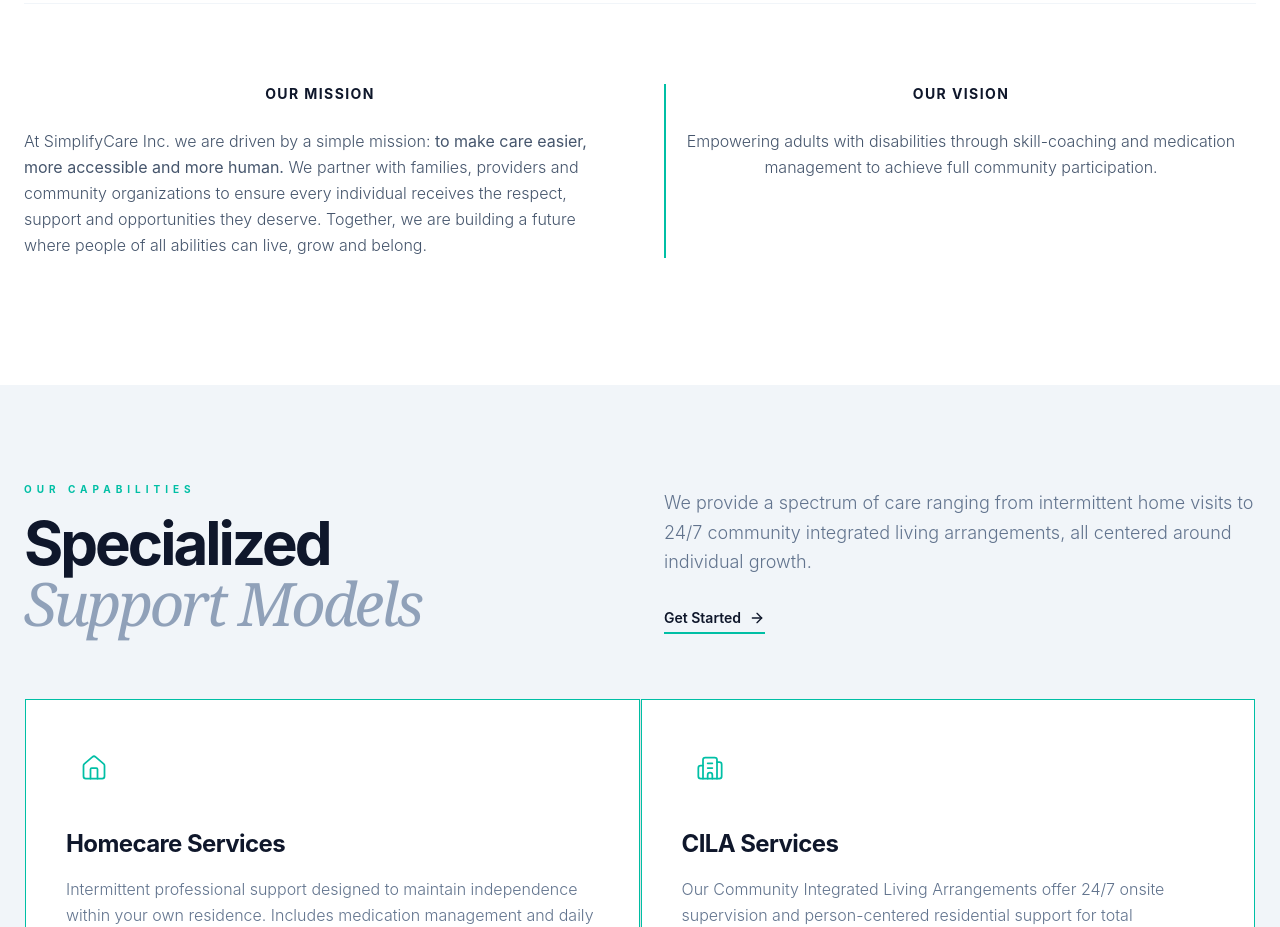
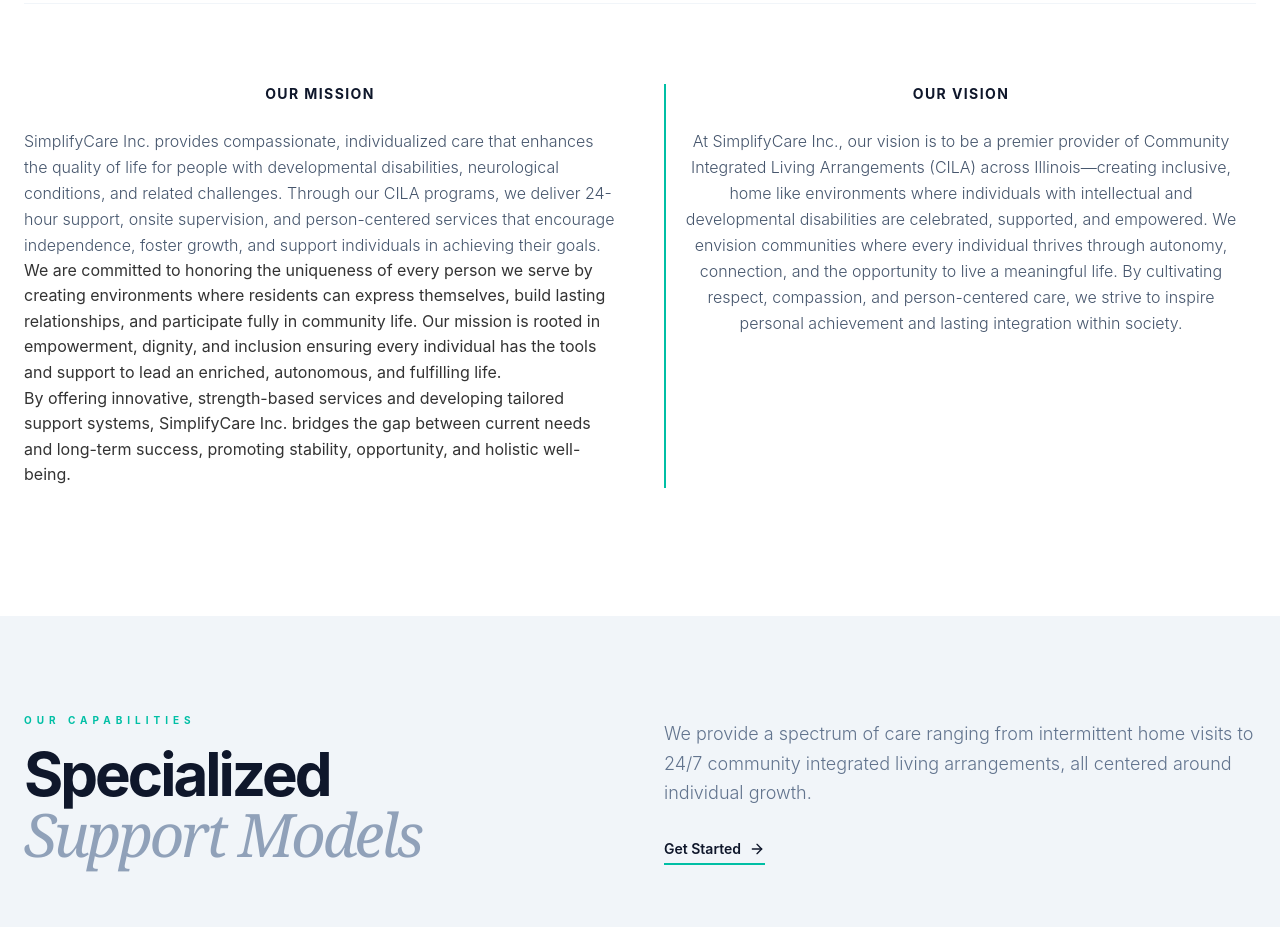
Before and after one commit to Abdul1013/Healthcare-website, a React (Vite) app: page / in a window 1280 px wide. Shown: the part 2460-3387 px from the top of the page. Built offline with nearby package versions, Linux system fonts and the light colour scheme.

Commit message:
Update About Us and Services components with enhanced content and structure for improved clarity and user engagement

```diff
--- a/src/Components/AboutUs.jsx
+++ b/src/Components/AboutUs.jsx
@@ -39,8 +39,8 @@ const AboutUs = () => {
           </div>
         </div>
 
-         <div className="flex flex-col md:flex-row gap-16 items-start mb-12">
-           {/*Image*/}
+        <div className="flex flex-col md:flex-row gap-16 items-start mb-12">
+          {/*Image*/}
           <div className="w-full md:w-1/2 animate-slide-up">
             <img
               src="/about2.jpg"
@@ -50,7 +50,6 @@ const AboutUs = () => {
           </div>
 
           <div className="w-full md:w-1/2 space-y-8">
-
             <div className="h-px w-20 bg-health-green" />
 
             <p className="text-lg text-slate-600 leading-relaxed font-light">
@@ -67,7 +66,6 @@ const AboutUs = () => {
               highest standard of care for our clients and their families.
             </p>
           </div>
-
         </div>
 
         {/* MISSION*/}
@@ -78,12 +76,28 @@ const AboutUs = () => {
                 Our Mission
               </h3>
               <p className="text-slate-600 font-light leading-relaxed">
-                At SimplifyCare Inc. we are driven by a simple mission:{" "}
-                <b>to make care easier, more accessible and more human. </b> We
-                partner with families, providers and community organizations to
-                ensure every individual receives the respect, support and
-                opportunities they deserve. Together, we are building a future
-                where people of all abilities can live, grow and belong.
+                SimplifyCare Inc. provides compassionate, individualized care
+                that enhances the quality of life for people with developmental
+                disabilities, neurological conditions, and related challenges.
+                Through our CILA programs, we deliver 24-hour support, onsite
+                supervision, and person-centered services that encourage
+                independence, foster growth, and support individuals in
+                achieving their goals.
+              </p>
+              <p>
+                We are committed to honoring the uniqueness of every person we
+                serve by creating environments where residents can express
+                themselves, build lasting relationships, and participate fully
+                in community life. Our mission is rooted in empowerment,
+                dignity, and inclusion ensuring every individual has the tools
+                and support to lead an enriched, autonomous, and fulfilling
+                life.
+              </p>
+              <p>
+                By offering innovative, strength-based services and developing
+                tailored support systems, SimplifyCare Inc. bridges the gap
+                between current needs and long-term success, promoting
+                stability, opportunity, and holistic well-being.
               </p>
             </div>
             <div className="md:border-l-2 border-health-green md:px-2 ">
@@ -91,8 +105,16 @@ const AboutUs = () => {
                 Our Vision
               </h3>
               <p className="text-slate-600 font-light leading-relaxed md:text-center">
-                Empowering adults with disabilities through skill-coaching and
-                medication management to achieve full community participation.
+                At SimplifyCare Inc., our vision is to be a premier provider of
+                Community Integrated Living Arrangements (CILA) across
+                Illinois—creating inclusive, home like environments where
+                individuals with intellectual and developmental disabilities are
+                celebrated, supported, and empowered. We envision communities
+                where every individual thrives through autonomy, connection, and
+                the opportunity to live a meaningful life. By cultivating
+                respect, compassion, and person-centered care, we strive to
+                inspire personal achievement and lasting integration within
+                society.
               </p>
             </div>
           </div>
--- a/src/Components/ServicesPage.jsx
+++ b/src/Components/ServicesPage.jsx
@@ -15,6 +15,10 @@ import {
   MessageCircle,
   Activity,
   CheckCircle2,
+  UtensilsCrossed,
+  ClipboardList,
+  Footprints,
+  LifeBuoy,
 } from "lucide-react";
 import Services from "./Services.jsx";
 
@@ -112,6 +116,108 @@ const cilaDetails = [
     title: "Safety, Staffing & Compliance",
     description:
       "State-licensed and fully insured. Background-checked staff, ongoing training, documented care plans, and rigorous compliance with Illinois DHS standards.",
+  },
+];
+
+const homecareScope = [
+  {
+    icon: Activity,
+    title: "Activities of Daily Living",
+    description:
+      "Housekeeping, laundry, and a safe living environment — plus personal services like bathing, dressing, grooming, and hygiene techniques.",
+  },
+  {
+    icon: Footprints,
+    title: "Ambulation",
+    description:
+      "Transfers between bed and wheelchair, with assistance using walkers, wheelchairs, and canes.",
+  },
+  {
+    icon: UtensilsCrossed,
+    title: "Meal Preparation",
+    description:
+      "Meal preparation and preservation that follows prescribed dietary requirements and nutrition standards.",
+  },
+  {
+    icon: ClipboardList,
+    title: "Documentation",
+    description:
+      "Patient journal entries, supervisor notifications for changing conditions, and medication compliance recording.",
+  },
+  {
+    icon: Car,
+    title: "Activities Outside the Home",
+    description:
+      "Medication pick-up, shopping, errands, and escort to appointments and social activities.",
+  },
+  {
+    icon: MessageCircle,
+    title: "Companionship & Supervision",
+    description:
+      "Meaningful companionship through talking, watching, and engaging with the client throughout the day.",
+  },
+  {
+    icon: Pill,
+    title: "Routine Health Supervision",
+    description:
+      "Medication reminders and supervision of simple, recommended exercises to support overall wellbeing.",
+  },
+  {
+    icon: LifeBuoy,
+    title: "Respite Care",
+    description:
+      "Short-term relief home services that give family caregivers a chance to rest and recharge.",
+  },
+];
+
+const cilaScope = [
+  {
+    icon: Activity,
+    title: "Personal Care & Daily Living Support",
+    description:
+      "Bathing, grooming, dressing, hygiene, toileting, and continence care — plus housekeeping and training in independent living skills and adaptive equipment.",
+  },
+  {
+    icon: Footprints,
+    title: "Mobility & Transfer Assistance",
+    description:
+      "Safe transfer support (bed, wheelchair, walker, cane), mobility and positioning assistance, fall prevention, and safety monitoring.",
+  },
+  {
+    icon: UtensilsCrossed,
+    title: "Nutrition & Meal Services",
+    description:
+      "Meal planning and preparation around dietary needs, nutritional intake monitoring, food storage and safety, and feeding support when needed.",
+  },
+  {
+    icon: Pill,
+    title: "Health Monitoring & Medication Support",
+    description:
+      "Medication reminders and adherence tracking, observation and reporting of health changes, provider coordination, and supervised activities.",
+  },
+  {
+    icon: ClipboardList,
+    title: "Documentation & Care Coordination",
+    description:
+      "Daily care logs, progress documentation, incident reporting, and communication with families, case managers, and supervisors.",
+  },
+  {
+    icon: Car,
+    title: "Community Integration & Social Support",
+    description:
+      "Transportation to appointments and activities, errands and shopping, encouragement of social connection, and community program participation.",
+  },
+  {
+    icon: MessageCircle,
+    title: "Companionship & Behavioral Support",
+    description:
+      "Emotional support, engagement in meaningful activities, and behavioral monitoring with support plans where applicable.",
+  },
+  {
+    icon: LifeBuoy,
+    title: "Respite & Relief Services",
+    description:
+      "Short-term care for family or primary caregivers, flexible scheduling, and emergency or temporary care coverage.",
   },
 ];
 
@@ -248,6 +354,64 @@ const ServicesPage = ({ onNavigate }) => {
             <span className="text-slate-900">Services</span>
           </nav>
 
+        </div>
+      </section>
+
+      {/* Scope of Services — separated by program */}
+      <section id="scope" className="w-full py-24 md:py-32 bg-white">
+        <div className="max-w-7xl mx-auto px-6">
+          <div className="mb-20 max-w-3xl">
+            <SectionHeading
+              eyebrow="Scope of Services"
+              line1="What we deliver,"
+              line2="program by program."
+              kicker="A clear breakdown of the support included in each of our two services. Use it to compare what each program covers and find the right fit."
+            />
+          </div>
+
+          {/* Homecare Scope */}
+          <div className="mb-24">
+            <div className="flex items-center gap-3 mb-10 pb-6 border-b border-slate-200">
+              <div className="w-10 h-10 rounded-xl bg-health-green/10 text-health-green flex items-center justify-center">
+                <Home size={20} strokeWidth={1.75} />
+              </div>
+              <div>
+                <p className="text-[10px] font-bold uppercase tracking-[0.4em] text-health-green">
+                  Program One
+                </p>
+                <h3 className="text-2xl md:text-3xl font-bold text-slate-900 tracking-tight">
+                  Homecare Service
+                </h3>
+              </div>
+            </div>
+            <div className="grid grid-cols-1 sm:grid-cols-2 lg:grid-cols-4 gap-6">
+              {homecareScope.map((item) => (
+                <DetailCard key={item.title} {...item} />
+              ))}
+            </div>
+          </div>
+
+          {/* CILA Scope */}
+          <div>
+            <div className="flex items-center gap-3 mb-10 pb-6 border-b border-slate-200">
+              <div className="w-10 h-10 rounded-xl bg-slate-900/10 text-slate-900 flex items-center justify-center">
+                <Building2 size={20} strokeWidth={1.75} />
+              </div>
+              <div>
+                <p className="text-[10px] font-bold uppercase tracking-[0.4em] text-slate-900">
+                  Program Two
+                </p>
+                <h3 className="text-2xl md:text-3xl font-bold text-slate-900 tracking-tight">
+                  CILA Program
+                </h3>
+              </div>
+            </div>
+            <div className="grid grid-cols-1 sm:grid-cols-2 lg:grid-cols-4 gap-6">
+              {cilaScope.map((item) => (
+                <DetailCard key={item.title} {...item} />
+              ))}
+            </div>
+          </div>
         </div>
       </section>
 
--- a/src/Components/UI/CareersModal.jsx
+++ b/src/Components/UI/CareersModal.jsx
@@ -6,13 +6,13 @@ const CareersModal = ({ isOpen, onClose }) => {
     <div className="fixed inset-0 z-50 flex items-center justify-center m-4 ">
       <div className="bg-white rounded-lg shadow-lg p-8 w-full max-w-md relative">
         <button
-          className="absolute top-2 right-2 text-gray-500 hover:text-health-pink text-xl"
+          className="absolute top-2 right-2 text-gray-500 hover:text-health-green text-xl"
           onClick={onClose}
           aria-label="Close"
         >
           &times;
         </button>
-        <h2 className="text-2xl font-bold mb-4 text-health-pink">Careers Application</h2>
+        <h2 className="text-2xl font-bold mb-4 text-health-green">Careers Application</h2>
         <form className="space-y-4">
           <div>
             <label className="block text-sm font-medium mb-1">Full Name</label>
@@ -40,10 +40,6 @@ const CareersModal = ({ isOpen, onClose }) => {
               <option value="receptionist">Receptionist</option>
             </select>
           </div>
-          {/* <div>
-            <label className="block text-sm font-medium mb-1">Resume (URL)</label>
-            <input type="url" className="w-full border rounded px-3 py-2" required />
-          </div> */}
           <div>
             <label className="block text-sm font-medium mb-1">Message</label>
             <textarea className="w-full border rounded px-3 py-2" rows="3" required></textarea>
```
